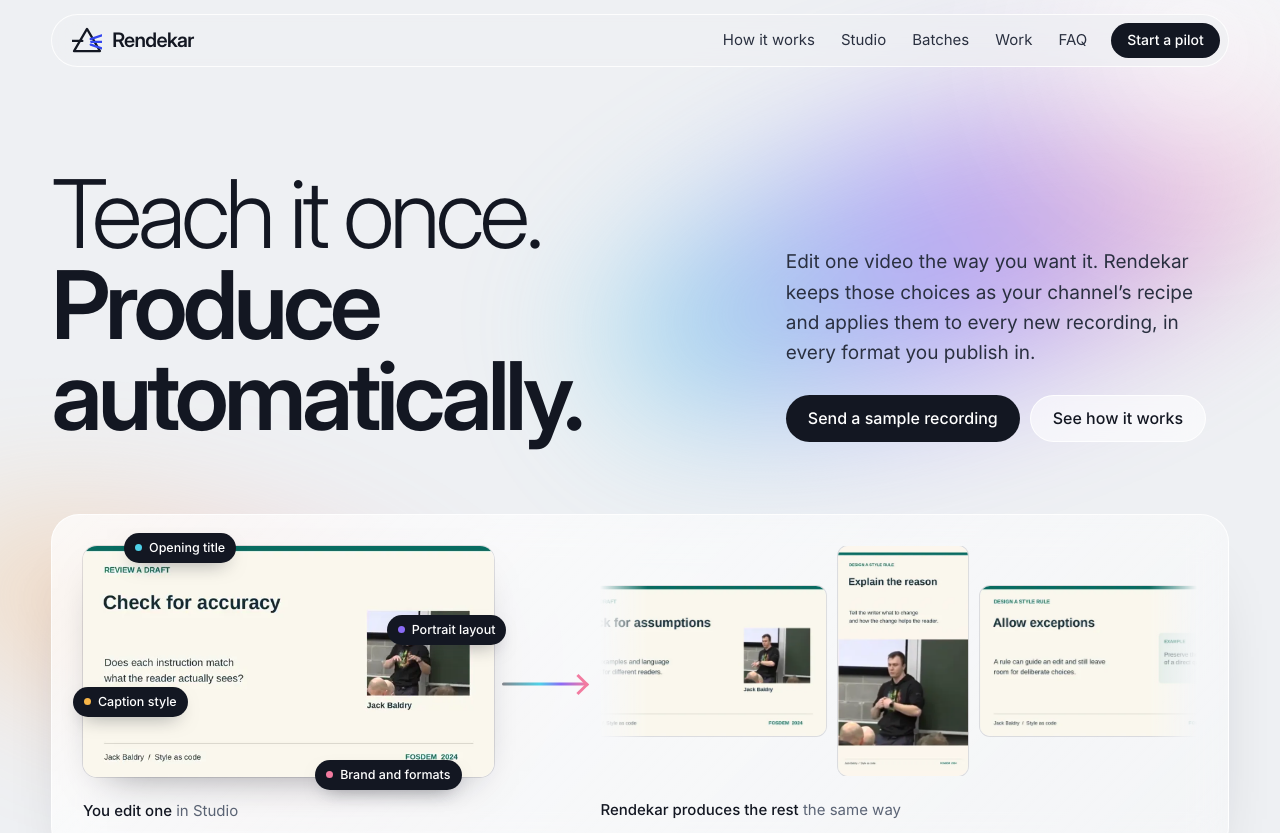
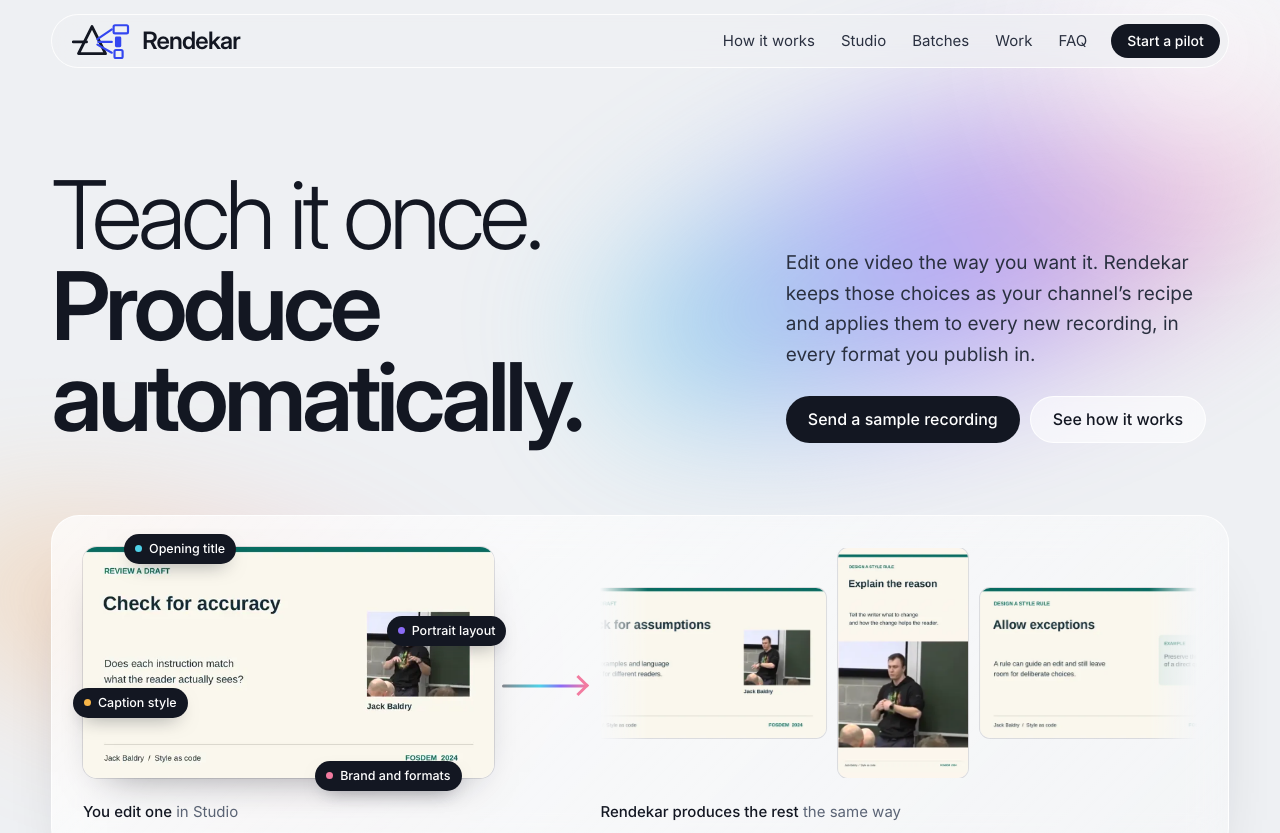
Before and after one commit to humit/rendekar-net, a plain HTML site: page index.html in a window 1280 px wide. Shown: the top 833 px of the page. Drawn offline with Linux system fonts and the light colour scheme.

Commit message:
Make the prism logo more prominent and add a favicon
The logo is larger and its three rays now end in the 16:9, 9:16 and
1:1 frames Rendekar produces. Adds an SVG favicon with the same mark.

Co-Authored-By: Claude Opus 5.5 <noreply@anthropic.com>
Claude-Session: https://claude.ai/code/session_011SQdssLudLVMswCXWtBaEn

```diff
--- a/index.html
+++ b/index.html
@@ -10,6 +10,7 @@
   <meta property="og:description" content="Video production that learns your format from one edit and repeats it for every recording.">
   <meta property="og:image" content="media/frames/wide-1.webp">
   <link rel="preload" href="fonts/InterDisplay-SemiBold.woff" as="font" type="font/woff" crossorigin>
+  <link rel="icon" href="favicon.svg" type="image/svg+xml">
   <link rel="stylesheet" href="style.css">
 </head>
 <body>
@@ -18,7 +19,7 @@
 
   <header class="bar">
     <a class="brand" href="#main" aria-label="Rendekar home">
-      <svg class="prism" viewBox="0 0 32 28" aria-hidden="true"><path d="M16 2 30 26H2Z" fill="none" stroke="currentColor" stroke-width="2.4" stroke-linejoin="round"/><path d="M0 15h11" stroke="currentColor" stroke-width="2.4" stroke-linecap="round"/><path d="m20 13 12-4M20.5 16 32 16M20 19l12 4" stroke="#3346f0" stroke-width="2.4" stroke-linecap="round"/></svg>
+      <svg class="prism" viewBox="0 0 64 40" aria-hidden="true"><path d="M1 21h15" stroke="currentColor" stroke-width="3" stroke-linecap="round"/><path d="M22 4 37 34H7Z" fill="none" stroke="currentColor" stroke-width="3.2" stroke-linejoin="round"/><path d="M28 18 44 7M29 21h15M28 24l16 9" stroke="#3346f0" stroke-width="2.4" stroke-linecap="round"/><rect x="46" y="2.5" width="16" height="9" rx="1.6" fill="none" stroke="#3346f0" stroke-width="2.4"/><rect x="47.5" y="15" width="7" height="12" rx="1.6" fill="#3346f0"/><rect x="47" y="30" width="9" height="9" rx="1.6" fill="none" stroke="#3346f0" stroke-width="2.4"/></svg>
       Rendekar
     </a>
     <nav aria-label="Main navigation">
--- a/style.css
+++ b/style.css
@@ -65,8 +65,8 @@ h3 { font-size: 22px; letter-spacing: -.02em; line-height: 1.15; }
 
 /* Top bar: floating pill */
 .bar { position: sticky; top: 14px; z-index: 10; width: min(92%, 1240px); margin: 14px auto 0; display: flex; align-items: center; gap: 24px; padding: 8px 8px 8px 20px; border-radius: 999px; background: rgba(238, 240, 243, .7); border: 1px solid var(--glass-edge); backdrop-filter: blur(16px); -webkit-backdrop-filter: blur(16px); }
-.brand { display: flex; align-items: center; gap: 10px; font: 600 20px/1 var(--display); letter-spacing: -.03em; text-decoration: none; }
-.prism { width: 30px; height: 26px; }
+.brand { display: flex; align-items: center; gap: 12px; font: 600 24px/1 var(--display); letter-spacing: -.03em; text-decoration: none; }
+.prism { width: 58px; height: 36px; }
 nav { display: flex; gap: 26px; margin-left: auto; font-size: 15px; }
 nav a { text-decoration: none; color: #2a3040; }
 nav a:hover { color: var(--cobalt); }
```
Also changed, not shown: favicon.svg (added).
